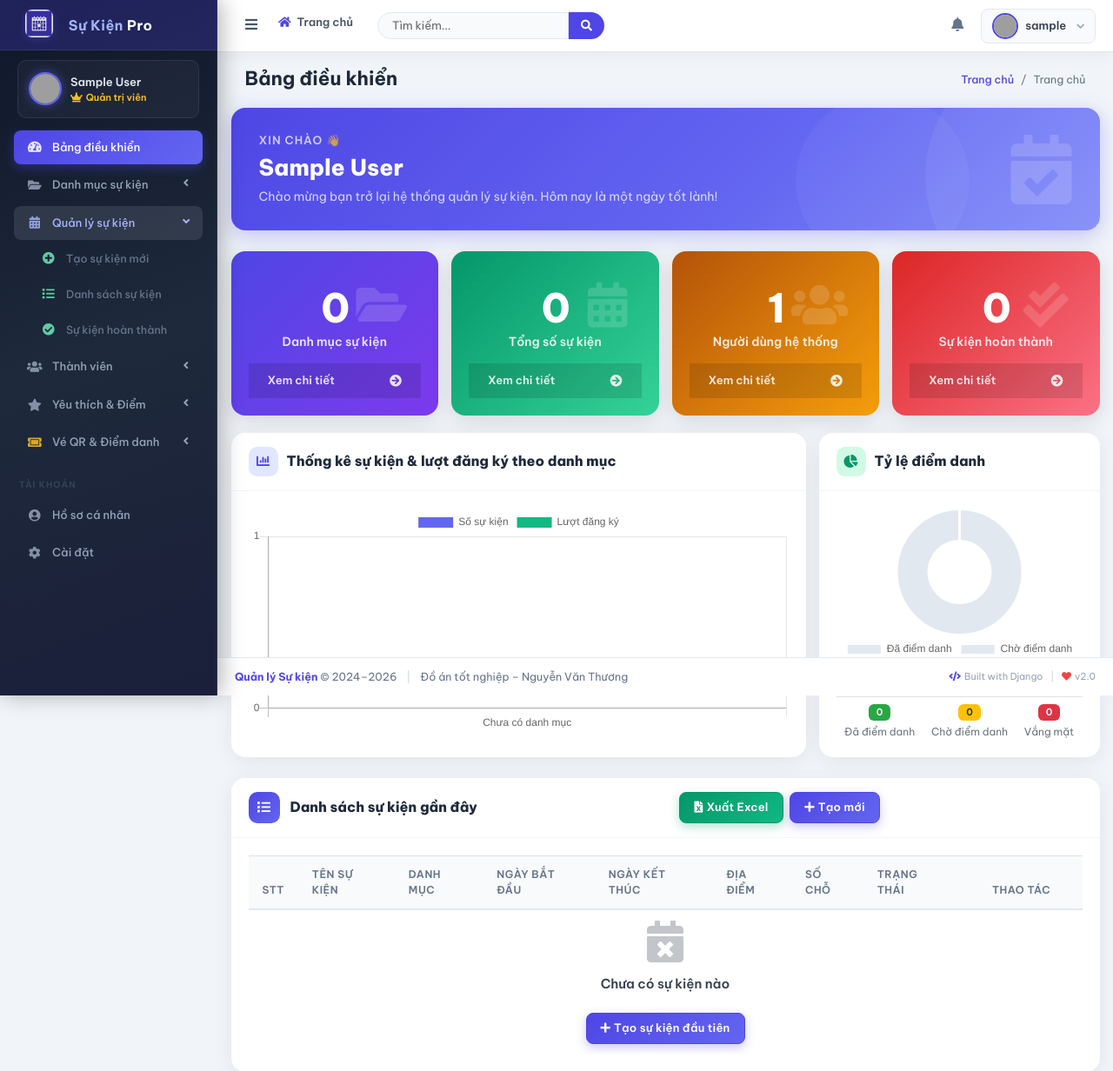
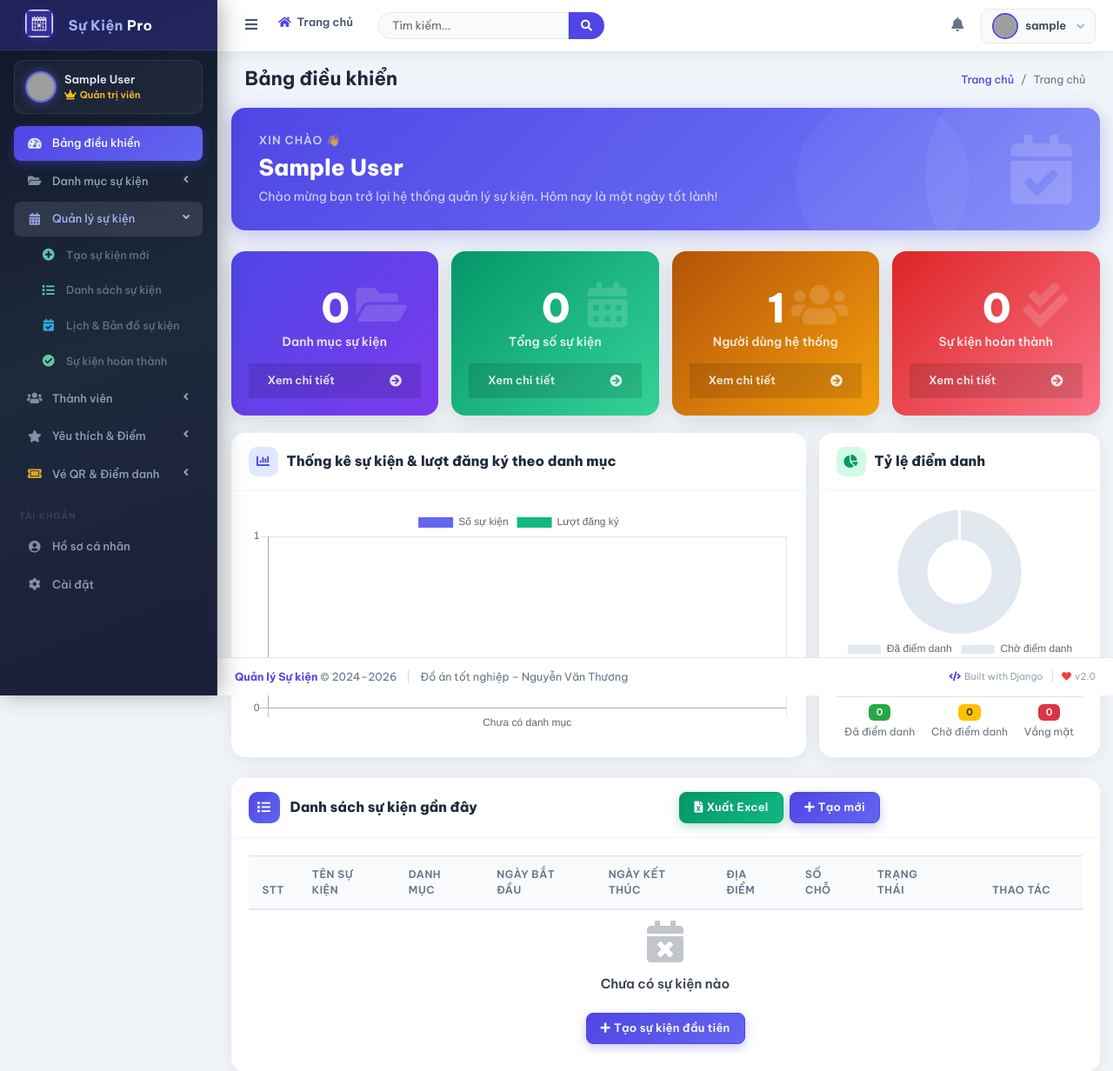
Before and after one commit to VanThuongNote/doAnTotNghiep, a Django app: page / in a window 1280 px wide, after a click on "Quản lý sự kiện". Shown: the top 1232 px of the page at 87% size. Run offline with Django 3.2, Linux system fonts and the light colour scheme; the visitor is signed in with stand-in values (Sample User, id 1); data comes from the database, SQL or seed files in the repository; data that the repository does not hold is empty; some libraries are stand-ins or nearby versions; grey boxes are pictures that could not be loaded.

Commit message:
fix(ui): sua loi hien thi select, sidebar collapse va referrer policy ban do

```diff
--- a/templates/base/base.html
+++ b/templates/base/base.html
@@ -5,6 +5,7 @@
   <meta charset="utf-8">
   <meta name="viewport" content="width=device-width, initial-scale=1">
   <meta http-equiv="x-ua-compatible" content="ie=edge">
+  <meta name="referrer" content="strict-origin-when-cross-origin">
 
   <title>{% block title %} {% endblock title %}</title>
   {% include 'base/header.html' %}
--- a/templates/base/header.html
+++ b/templates/base/header.html
@@ -50,8 +50,27 @@
     .main-sidebar {
         background: linear-gradient(160deg, var(--dark) 0%, var(--dark-2) 50%, #1a1f3a 100%) !important;
         border-right: 1px solid var(--border);
+        box-shadow: 4px 0 24px rgba(0,0,0,0.3) !important;
+    }
+
+    body:not(.sidebar-collapse) .main-sidebar {
         width: var(--sidebar-width) !important;
-        box-shadow: 4px 0 24px rgba(0,0,0,0.3) !important;
+    }
+
+    @media (min-width: 768px) {
+        body:not(.sidebar-collapse) .content-wrapper,
+        body:not(.sidebar-collapse) .main-footer,
+        body:not(.sidebar-collapse) .main-header {
+            margin-left: var(--sidebar-width) !important;
+        }
+        body.sidebar-collapse .main-sidebar {
+            margin-left: calc(-1 * var(--sidebar-width)) !important;
+        }
+        body.sidebar-collapse .content-wrapper,
+        body.sidebar-collapse .main-footer,
+        body.sidebar-collapse .main-header {
+            margin-left: 0 !important;
+        }
     }
 
     .brand-link {
@@ -443,11 +462,27 @@
     .form-control {
         border-radius: 8px !important;
         border: 1.5px solid #e2e8f0 !important;
-        padding: 9px 14px !important;
+        padding: 8px 14px !important;
         font-size: 13.5px !important;
         transition: var(--transition) !important;
         background: #fafafa !important;
         color: #1e293b !important;
+    }
+
+    select.form-control {
+        height: auto !important;
+        min-height: 40px !important;
+        padding: 7px 30px 7px 12px !important;
+        line-height: 1.45 !important;
+    }
+
+    select.form-control.form-control-sm,
+    .form-control-sm {
+        height: auto !important;
+        min-height: 36px !important;
+        padding: 6px 28px 6px 12px !important;
+        font-size: 13px !important;
+        line-height: 1.4 !important;
     }
 
     .form-control:focus {
--- a/templates/base/sidebar.html
+++ b/templates/base/sidebar.html
@@ -12,17 +12,17 @@
   <!-- Sidebar -->
   <div class="sidebar">
     <!-- Sidebar user panel -->
-    <div class="user-panel mt-3 mb-3 d-flex align-items-center" style="padding:10px 12px; background:rgba(255,255,255,0.06); border-radius:12px; margin:12px 10px; border:1px solid rgba(255,255,255,0.08);">
-      <div class="image" style="padding-left:0;">
+    <div class="user-panel mt-3 mb-3 d-flex align-items-center" style="padding:10px 10px; background:rgba(255,255,255,0.06); border-radius:12px; margin:12px 8px !important; border:1px solid rgba(255,255,255,0.08); overflow:visible;">
+      <div class="image" style="padding-left:0; flex-shrink:0;">
         <a href="{% url 'profile' %}">
-          <img src="{{ user.profile.avatar_url|default:'/static/img/user.jpg' }}" class="img-circle elevation-2" alt="User Image" style="cursor:pointer; width:38px; height:38px; object-fit:cover; border:2px solid rgba(255,255,255,0.2);" title="Xem hồ sơ">
+          <img src="{{ user.profile.avatar_url|default:'/static/img/user.jpg' }}" class="img-circle elevation-2" alt="User Image" style="cursor:pointer; width:36px; height:36px; object-fit:cover; border:2px solid rgba(255,255,255,0.2);" title="Xem hồ sơ">
         </a>
       </div>
-      <div class="info" style="padding-left:10px; overflow:hidden;">
-        <a href="{% url 'profile' %}" class="d-block text-truncate" style="color:#f8fafc; font-weight:700; font-size:13.5px; line-height:1.2;">
+      <div class="info" style="padding:0 0 0 9px; white-space:normal; width:100%;">
+        <a href="{% url 'profile' %}" class="d-block" style="color:#f8fafc; font-weight:700; font-size:13px; line-height:1.3; white-space:normal; word-break:break-word;">
           {% if user.is_authenticated %}{{ user.get_full_name|default:user.username }}{% else %}Quản trị viên{% endif %}
         </a>
-        <div style="font-size:11px; margin-top:3px; line-height:1;">
+        <div style="font-size:11px; margin-top:3px; line-height:1.2;">
           {% if user.is_superuser %}<span style="color:#fbbf24; font-weight:600;"><i class="fas fa-crown mr-1"></i>Quản trị viên</span>{% else %}<span style="color:#94a3b8; font-weight:500;"><i class="fas fa-user mr-1"></i>Thành viên</span>{% endif %}
         </div>
       </div>
@@ -86,9 +86,15 @@
             </li>
             {% endif %}
             <li class="nav-item">
-              <a href="{% url 'event-list' %}" class="nav-link">
+              <a href="{% url 'event-list' %}" class="nav-link {% if request.resolver_match.url_name == 'event-list' %}active{% endif %}">
                 <i class="fas fa-list nav-icon" style="color:#6ee7b7;"></i>
                 <p>Danh sách sự kiện</p>
+              </a>
+            </li>
+            <li class="nav-item">
+              <a href="{% url 'event-calendar' %}" class="nav-link {% if request.resolver_match.url_name == 'event-calendar' %}active{% endif %}">
+                <i class="fas fa-calendar-check nav-icon" style="color:#38bdf8;"></i>
+                <p>Lịch & Bản đồ sự kiện</p>
               </a>
             </li>
             <li class="nav-item">
```
